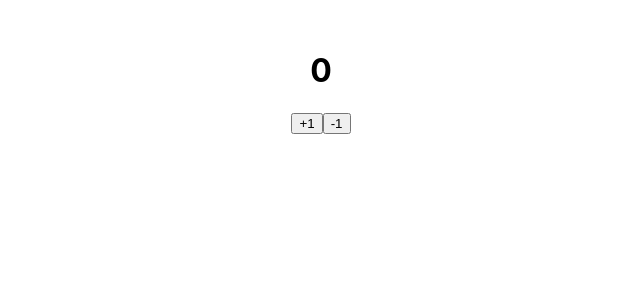
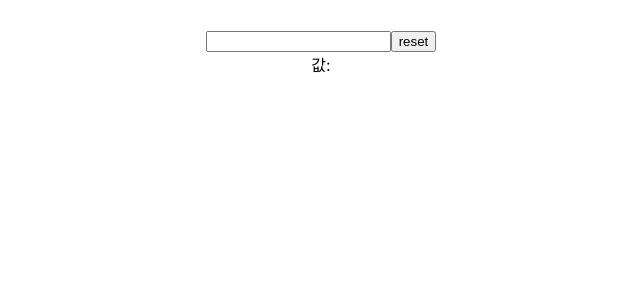
Before and after one commit to 2yunseong/econo-frontend-study, a React (Create React App) app in the folder frontend-study/: page / in a window 1280 px wide. Shown: the top 300 px of the page, without its empty margins (319-959 px from the left). Built offline with nearby package versions, Linux system fonts and the light colour scheme.

Commit message:
feat : Input 상태 관리

```diff
--- a/frontend-study/src/App.js
+++ b/frontend-study/src/App.js
@@ -1,10 +1,11 @@
 import React from "react";
 import "./App.css";
-import Counter from "./counter/Counter";
+import InputSample from "./input/InputSample";
+
 function App() {
   return (
     <div className="App">
-      <Counter />
+      <InputSample />
     </div>
   );
 }
--- /dev/null
+++ b/frontend-study/src/input/InputSample.js
@@ -0,0 +1,22 @@
+import React, { useState } from "react";
+
+const InputSample = () => {
+  const [text, setText] = useState("");
+
+  const handleInputChange = (e) => {
+    setText(e.target.value);
+  };
+
+  const handleClickResetButton = (e) => {
+    setText("");
+  };
+  return (
+    <div>
+      <input onChange={handleInputChange} value={text} />
+      <button onClick={handleClickResetButton}>reset</button>
+      <div>값: {text}</div>
+    </div>
+  );
+};
+
+export default InputSample;
```
